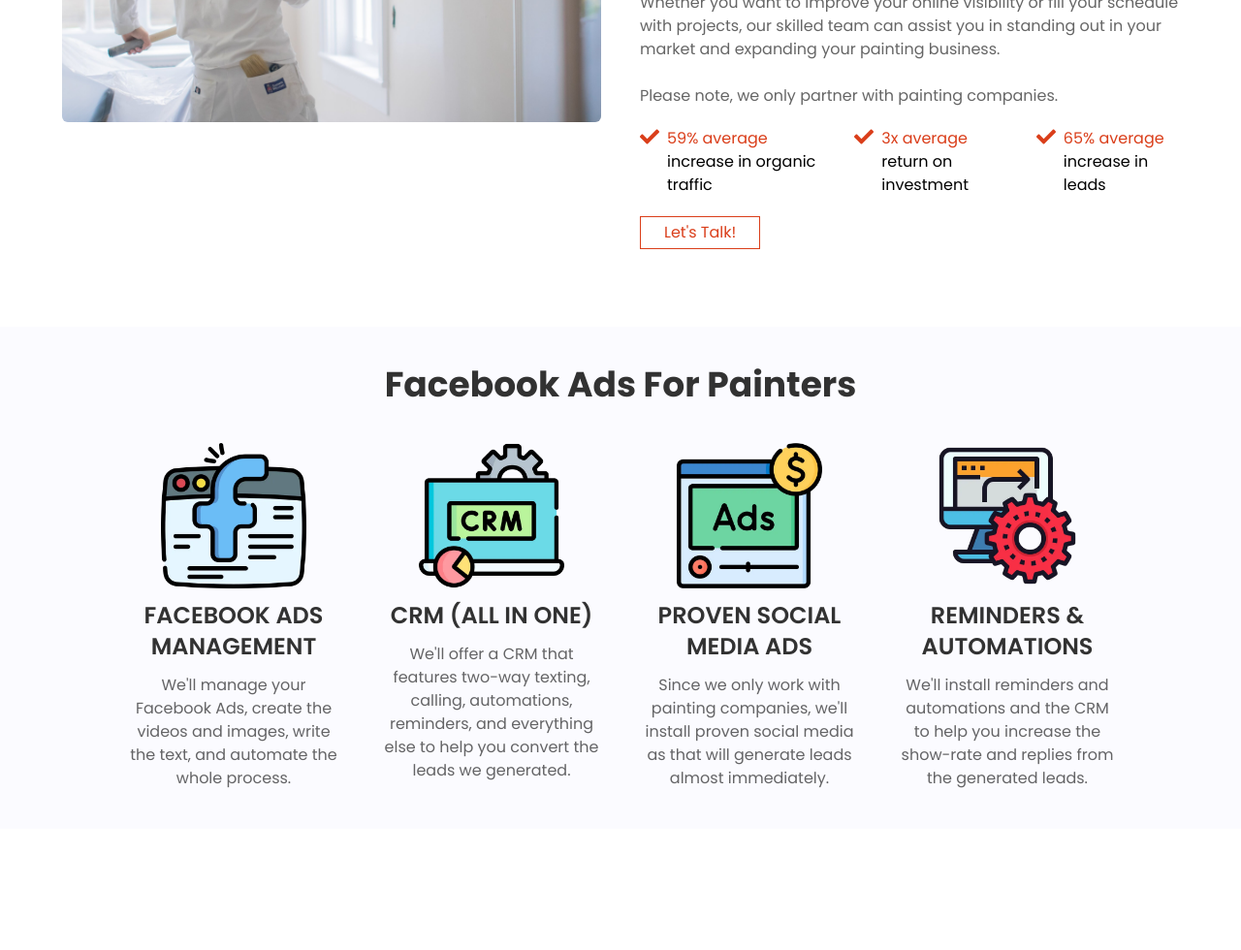
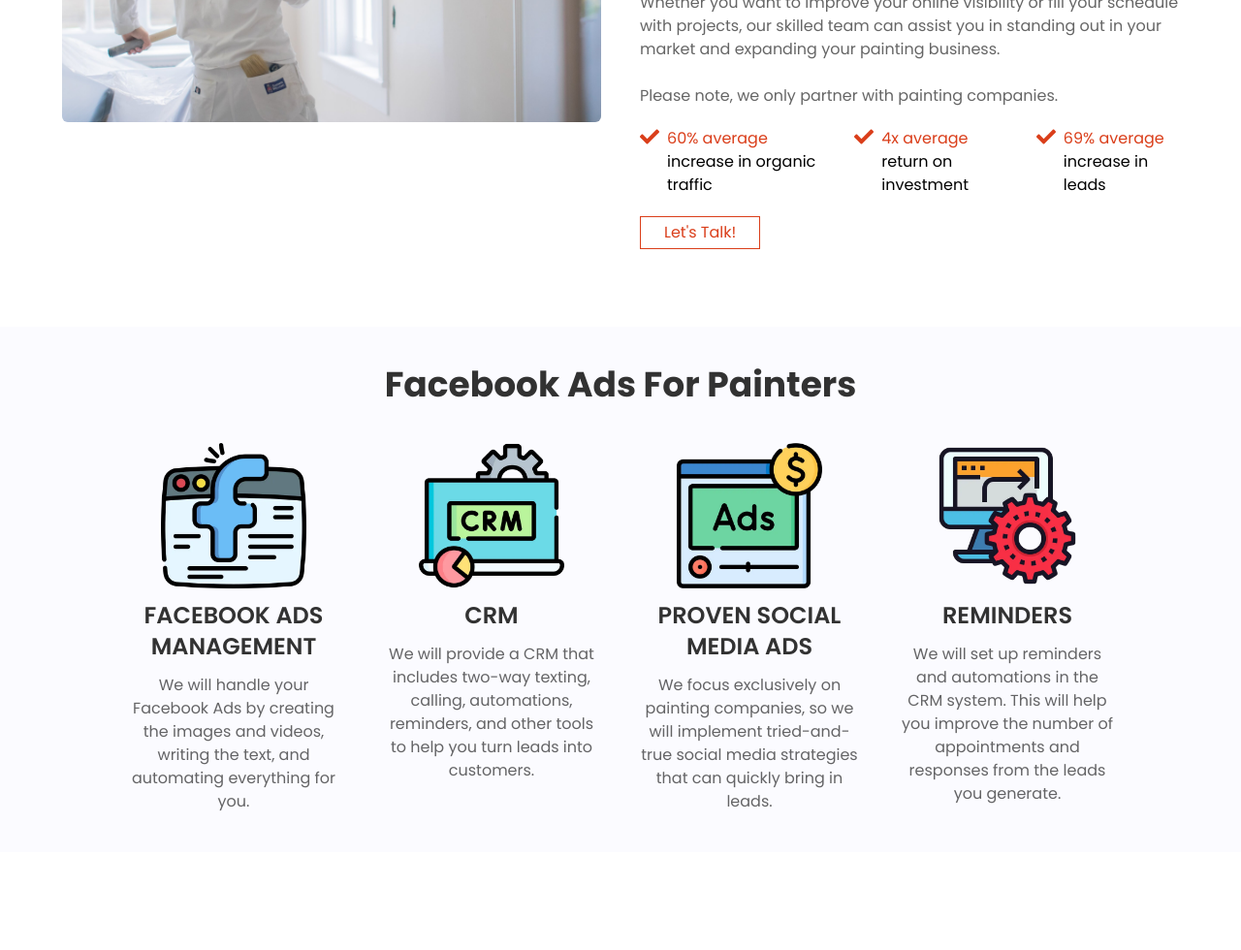
Before and after one commit to abhishekbaraik333/ai-digitalpath, a plain HTML site: page index.html in a window 1280 px wide. Shown: the part 1380-2360 px from the top of the page at 97% size. Drawn offline with nearby package versions, Linux system fonts and the light colour scheme.

Commit message:
done all

```diff
--- a/index.html
+++ b/index.html
@@ -207,7 +207,7 @@
               </div>
               <div>
                 <h3 class="text-primary text-center lg:text-start">
-                  59% average
+                  60% average
                 </h3>
                 <p class="text-wrap">increase in organic traffic</p>
               </div>
@@ -229,7 +229,7 @@
               </div>
               <div>
                 <h3 class="text-primary text-center lg:text-start">
-                  3x average
+                  4x average
                 </h3>
                 <p class="text-wrap">return on investment</p>
               </div>
@@ -251,7 +251,7 @@
               </div>
               <div>
                 <h3 class="text-primary text-center lg:text-start">
-                  65% average
+                  69% average
                 </h3>
                 <p class="text-wrap">increase in leads</p>
               </div>
@@ -286,8 +286,7 @@
               FACEBOOK ADS MANAGEMENT
             </h3>
             <p class="opacity-60 text-center">
-              We'll manage your Facebook Ads, create the videos and images,
-              write the text, and automate the whole process.
+              We will handle your Facebook Ads by creating the images and videos, writing the text, and automating everything for you.
             </p>
           </div>
           <div class="flex flex-col gap-3 items-center">
@@ -299,12 +298,10 @@
             <h3
               class="lg:text-2xl text-lg font-semibold opacity-80 text-center"
             >
-              CRM (ALL IN ONE)
+            CRM
             </h3>
             <p class="opacity-60 text-center">
-              We'll offer a CRM that features two-way texting, calling,
-              automations, reminders, and everything else to help you convert
-              the leads we generated.
+              We will provide a CRM that includes two-way texting, calling, automations, reminders, and other tools to help you turn leads into customers.
             </p>
           </div>
           <div class="flex flex-col gap-3 items-center">
@@ -319,8 +316,8 @@
               PROVEN SOCIAL MEDIA ADS
             </h3>
             <p class="opacity-60 text-center">
-              Since we only work with painting companies, we'll install proven
-              social media as that will generate leads almost immediately.
+              We focus exclusively on painting companies, so we will implement tried-and-true social media strategies that can quickly bring in leads.
+
             </p>
           </div>
           <div class="flex flex-col gap-3 items-center">
@@ -332,11 +329,10 @@
             <h3
               class="lg:text-2xl text-lg font-semibold opacity-80 text-center"
             >
-              REMINDERS & AUTOMATIONS
+              REMINDERS
             </h3>
             <p class="opacity-60 text-center">
-              We'll install reminders and automations and the CRM to help you
-              increase the show-rate and replies from the generated leads.
+              We will set up reminders and automations in the CRM system. This will help you improve the number of appointments and responses from the leads you generate.
             </p>
           </div>
         </div>
```
